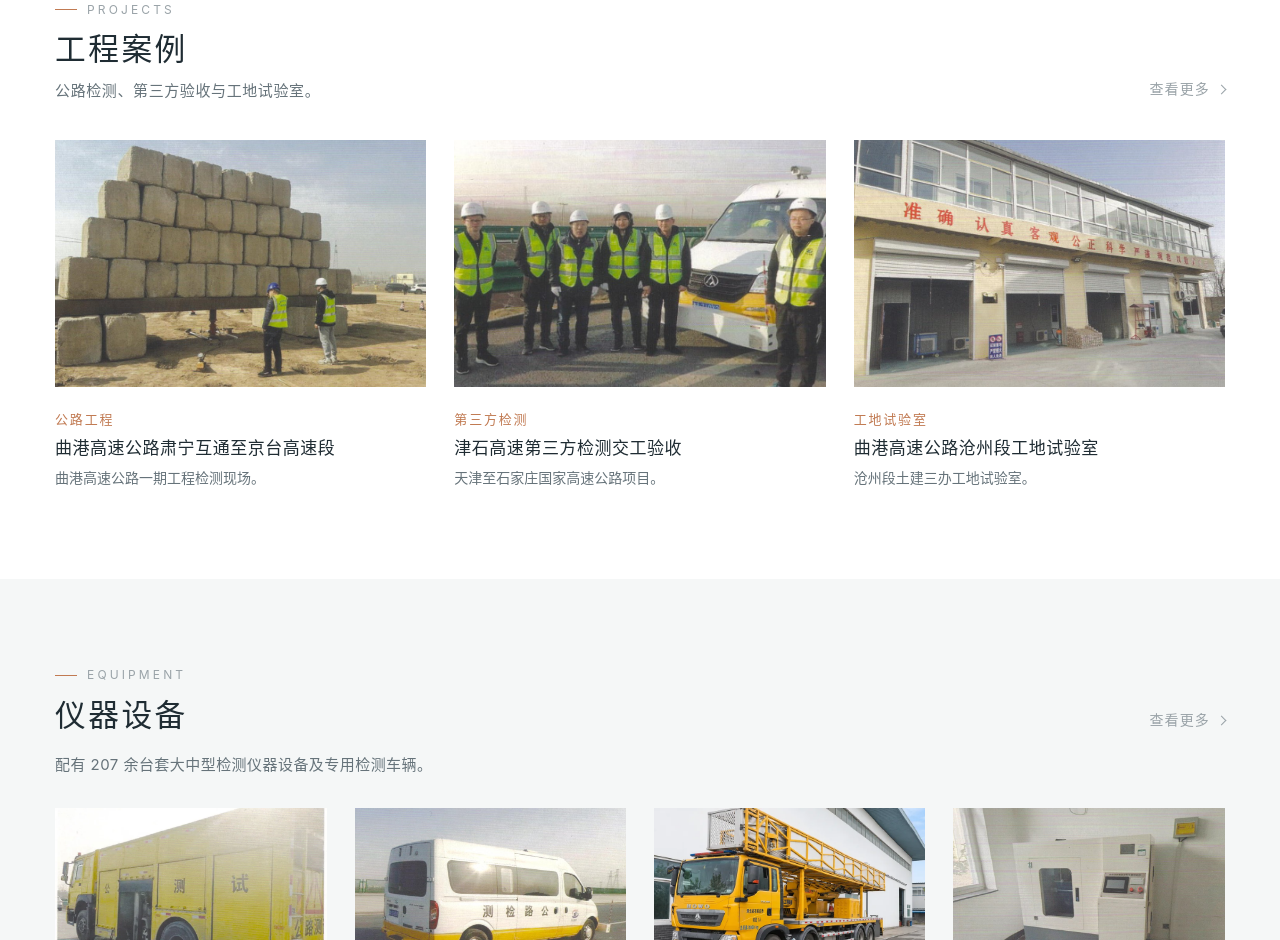
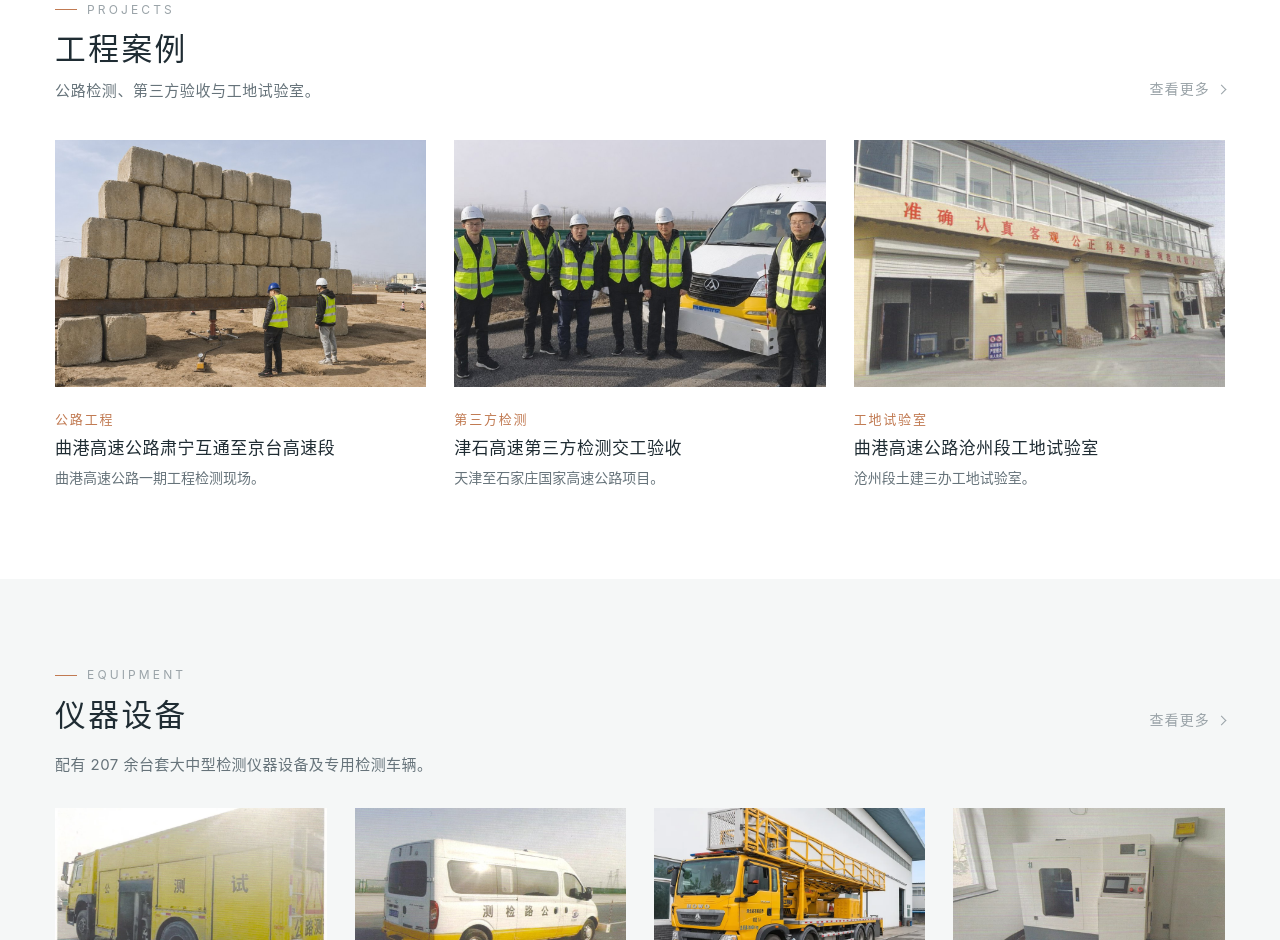
Before and after one commit to austin10231/hblanze-website, a plain HTML site: page index.html in a window 1280 px wide. Shown: the part 1954-2894 px from the top of the page. Drawn offline with Linux system fonts and the light colour scheme.

Commit message:
Restore homepage and project case photos

```diff
--- a/index.html
+++ b/index.html
@@ -125,8 +125,8 @@
   <section class="section home-projects" id="home-projects">
     <div class="container">
       <div class="section-heading"><div><p class="mobile-only section-eyebrow" lang="en">Projects</p><h2>工程案例</h2><p>公路检测、第三方验收与工地试验室。</p></div><a class="button button-outline home-more" href="projects.html" aria-label="查看更多工程案例">查看更多</a></div>
-      <div class="cards cards-three case-cards"><a class="card" href="projects.html#qugang"><img src="assets/qugang.jpg" alt="曲港高速公路项目现场" width="946" height="706" loading="lazy" decoding="async"><div class="card-body"><span class="category">公路工程</span><h3>曲港高速公路肃宁互通至京台高速段</h3><p>曲港高速公路一期工程检测现场。</p></div></a>
-<a class="card case-featured" href="projects.html#jinshi"><img src="assets/jinshi.jpg" alt="津石高速交工验收现场的检测人员" width="833" height="833" loading="lazy" decoding="async"><div class="card-body"><span class="category">第三方检测</span><h3>津石高速第三方检测交工验收</h3><p>天津至石家庄国家高速公路项目。</p></div></a>
+      <div class="cards cards-three case-cards"><a class="card" href="projects.html#qugang"><img src="assets/qugang-clear.jpg" alt="曲港高速公路项目现场" width="1280" height="955" loading="lazy" decoding="async"><div class="card-body"><span class="category">公路工程</span><h3>曲港高速公路肃宁互通至京台高速段</h3><p>曲港高速公路一期工程检测现场。</p></div></a>
+<a class="card case-featured" href="projects.html#jinshi"><img src="assets/jinshi-clear.jpg" alt="津石高速交工验收现场的检测人员" width="1200" height="1200" loading="lazy" decoding="async"><div class="card-body"><span class="category">第三方检测</span><h3>津石高速第三方检测交工验收</h3><p>天津至石家庄国家高速公路项目。</p></div></a>
 <a class="card" href="projects.html#laboratory"><img src="assets/site-lab.jpg" alt="曲港高速公路沧州段工地试验室外景" width="970" height="723" loading="lazy" decoding="async"><div class="card-body"><span class="category">工地试验室</span><h3>曲港高速公路沧州段工地试验室</h3><p>沧州段土建三办工地试验室。</p></div></a></div>
     </div>
   </section>
```
Also changed, not shown: projects.html (+2 -2 lines), assets/jinshi-clear.jpg (added), assets/photo-credits.txt, assets/qugang-clear.jpg (added).
